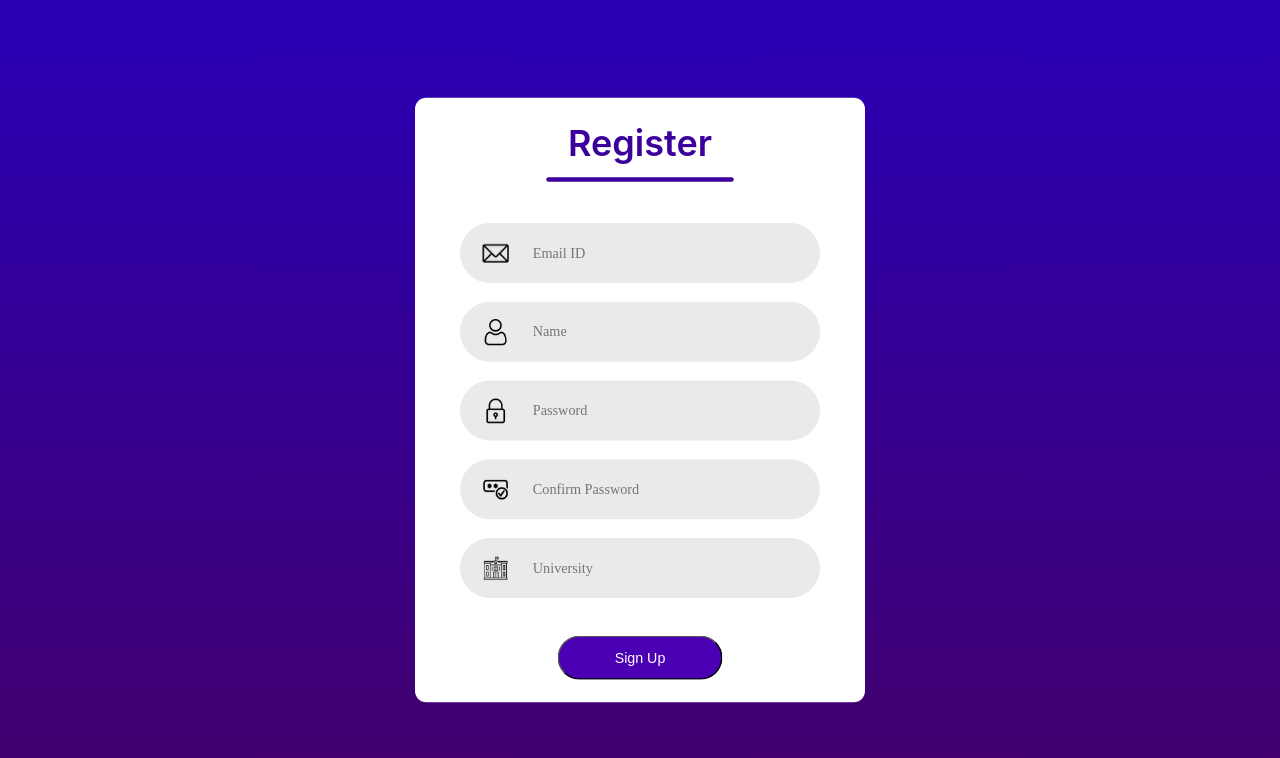
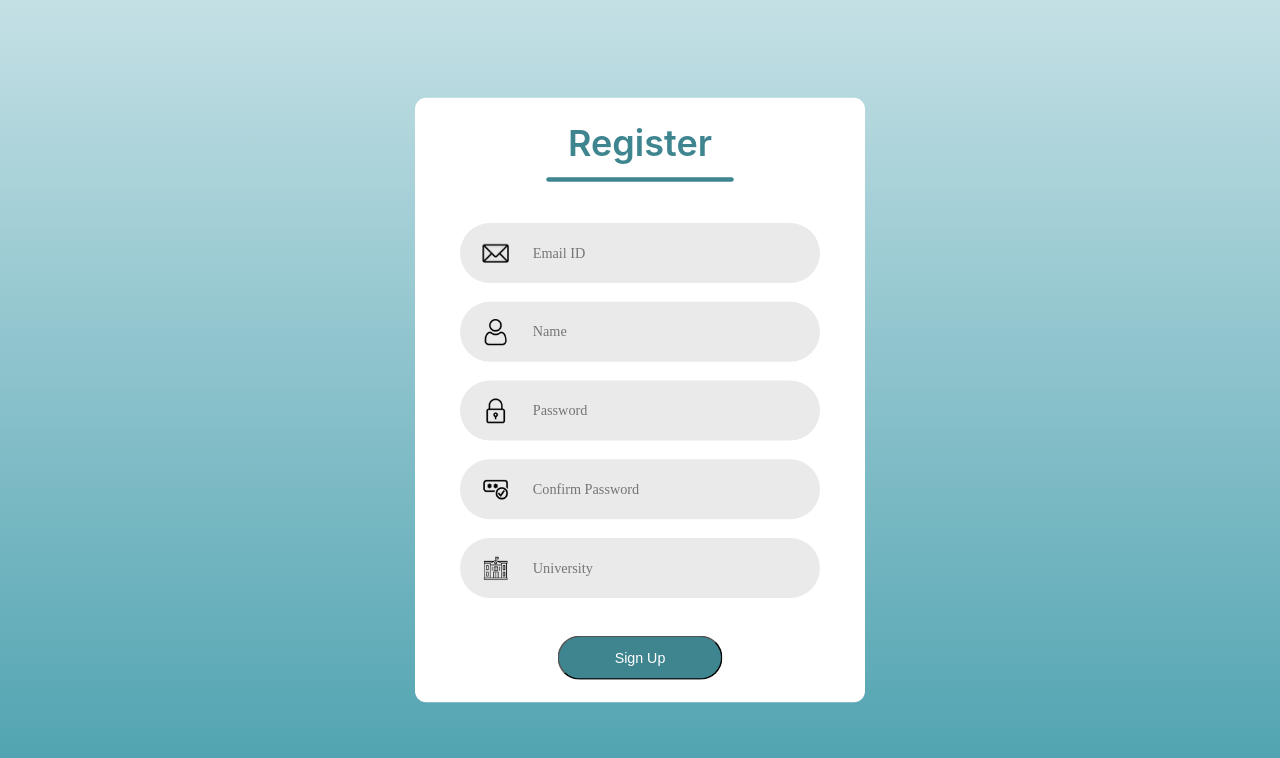
Before and after one commit to aryandua99/reSearch, a React (Create React App) app in the folder re.search/Frontend/: page /#/signup in a window 1280 px wide. Shown: the top 758 px of the page. Built offline with nearby package versions, Linux system fonts and the light colour scheme.

Commit message:
changed color scheme

```diff
--- a/re.search/Frontend/src/components/styling/RegistrationForm.css
+++ b/re.search/Frontend/src/components/styling/RegistrationForm.css
@@ -1,6 +1,6 @@
 body {
     height: 100vh;
-    background: linear-gradient(#2A00B7, #43006C);
+    background: linear-gradient(#c4e0e5, #4CA1AF);
     /* background: linear-gradient(#6d5ab7, #141742); */
     /* background: #141742; */
     /* Need to add the two lines below to avoid the following: https://tinyurl.com/5n6jk4ud */
@@ -56,7 +56,7 @@ body {
 }
 
 .text {
-  color: #3c009d;
+  color: #3f8590;
   font-size: 48px;
   font-weight: 600;
 }
@@ -66,7 +66,7 @@ body {
   /* width: 61px; */
   width: 250px;
   height: 6px;
-  background:#3c009d;
+  background:#3f8590;
   border-radius: 9px;
   margin-top: 15px;
 }
@@ -125,7 +125,7 @@ body {
 }
 
 .forgot-password span{
-  color: #4c00b4;
+  color: #3f8590;
   cursor: pointer;
 }
 
@@ -143,7 +143,7 @@ body {
   width: 220px;
   height: 59px;
   color: #fff;
-  background: #4c00b4;
+  background:#3f8590;
   /* background: #a543cf; */
   border-radius: 50px;
   font-size: 19px;
```
